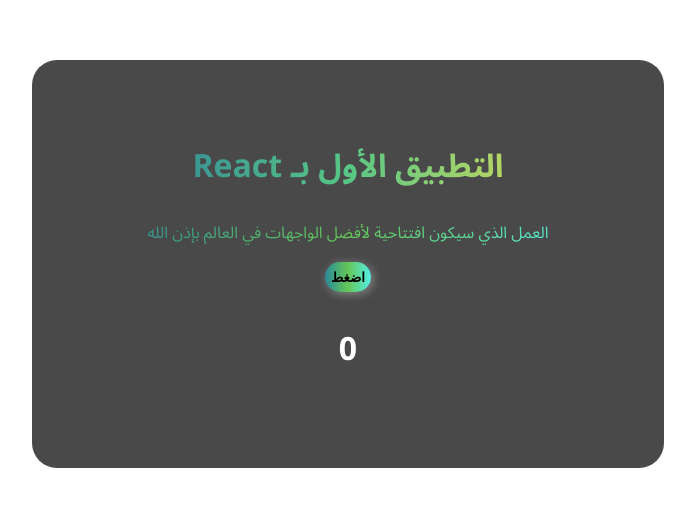
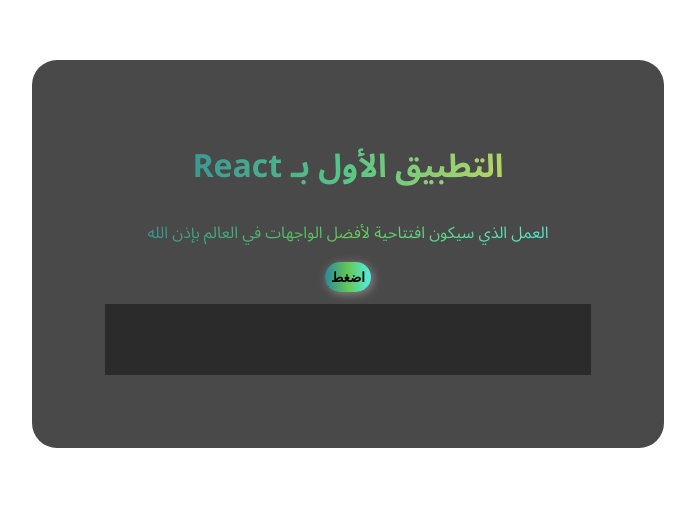
Before and after one commit to bn7ya/my-first-app, a React (Vite) app: page / in a window 1280 px wide. Shown: the part 256-762 px from the top of the page, without its empty margins (292-987 px from the left). Built offline with nearby package versions, Linux system fonts and the light colour scheme.

Commit message:
feat: add Counter and Circle components with styles for dynamic display

```diff
--- a/src/App.jsx
+++ b/src/App.jsx
@@ -2,6 +2,7 @@
 import { useState } from 'react'
 import './App.css'
 import Button from './Shared/Button'
+import Counter from './Shared/Counter'
 
 
 function App() {
@@ -29,7 +30,7 @@ function App() {
       <h1 style={titleStyle}>التطبيق الأول بـ React</h1>
       <p style={descStyle}>العمل الذي سيكون افتتاحية لأفضل الواجهات في العالم بإذن الله</p>
       <Button text={'اضغط'} onClick={() => setCount(count + 1)}></Button>
-      <h1 className='counter'>{count}</h1>
+      <Counter number={count}/>
     </div>
   )
 }
--- /dev/null
+++ b/src/Shared/Circle.css
@@ -0,0 +1,9 @@
+.circle {
+    background-color: rgb(238, 238, 238);
+    padding: 2%;
+    margin: 10px;
+    width: 20px;
+    height: 20px;
+    transition: all 300ms ease-in-out;
+    border-radius: 50%;
+}
--- /dev/null
+++ b/src/Shared/Circle.jsx
@@ -0,0 +1,14 @@
+import './Circle.css'
+
+function Circle({index, count}) {
+    let size = (count - (index * 10)) / 10
+
+    if(size > 1){
+        size = 1
+    }
+    return (
+        <div className='circle' style={{ transform: `scale(${size})` }}></div>
+    )
+}
+
+export default Circle
--- /dev/null
+++ b/src/Shared/Counter.css
@@ -0,0 +1,19 @@
+.circle {
+    background-color: rgb(238, 238, 238);
+    padding: 2%;
+    margin: 10px;
+    width: 20px;
+    height: 20px;
+    transition: all 300ms ease-in-out;
+    border-radius: 50%;
+}
+
+.container{
+    display: flex;
+    align-items: center;
+    text-align: center;
+    margin: 10px;
+    padding: 1.2%;
+    background-color: rgb(43, 43, 43);
+    border-radius: 25.25;
+}
--- /dev/null
+++ b/src/Shared/Counter.jsx
@@ -0,0 +1,17 @@
+import './Counter.css'
+import Circle from './Circle';
+
+function Counter({ number }){
+    const circles = Math.floor(number / 10) + 1;
+
+
+    return(
+        <div className="container">
+            {Array.from({length: circles}, (_,index) => (
+                <Circle key={index} count={number} index={index}></Circle>
+            ))}
+        </div>
+    )
+}
+
+export default Counter;
```
